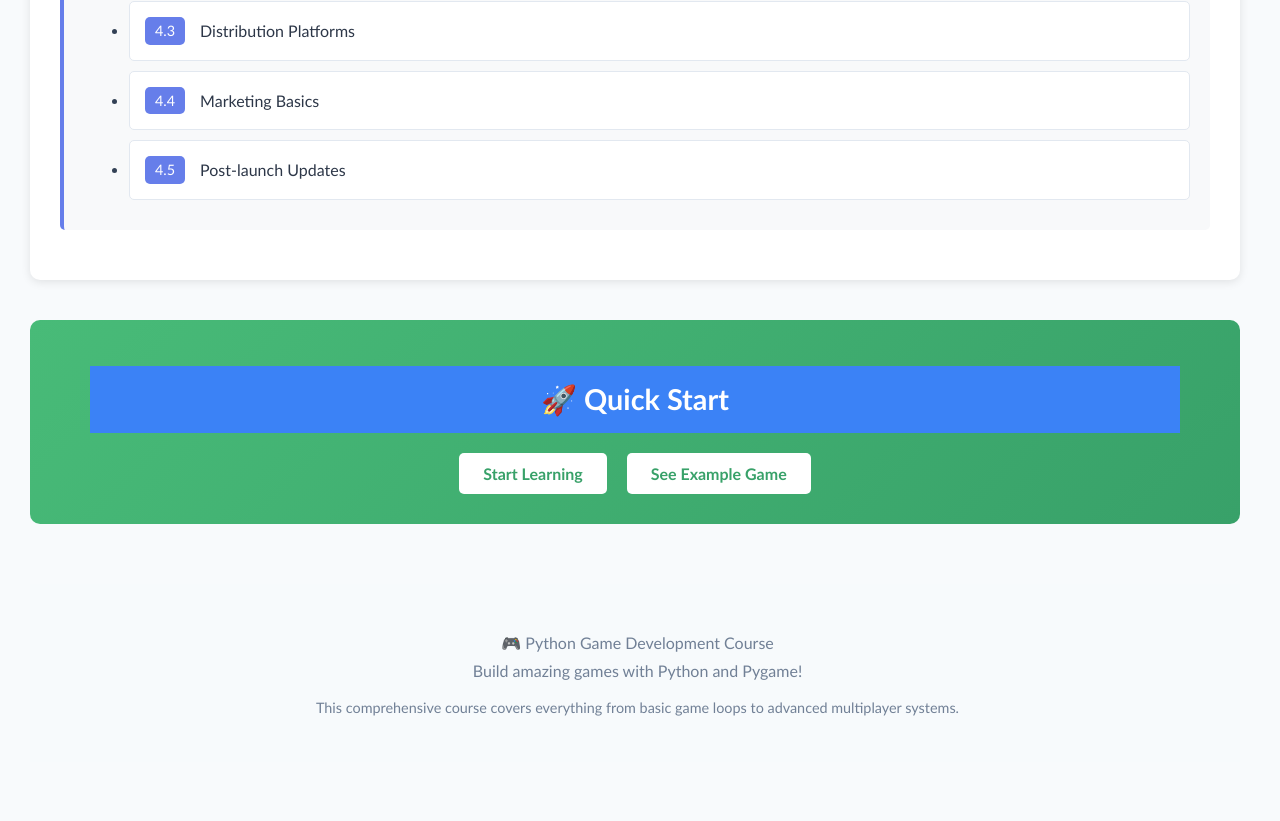
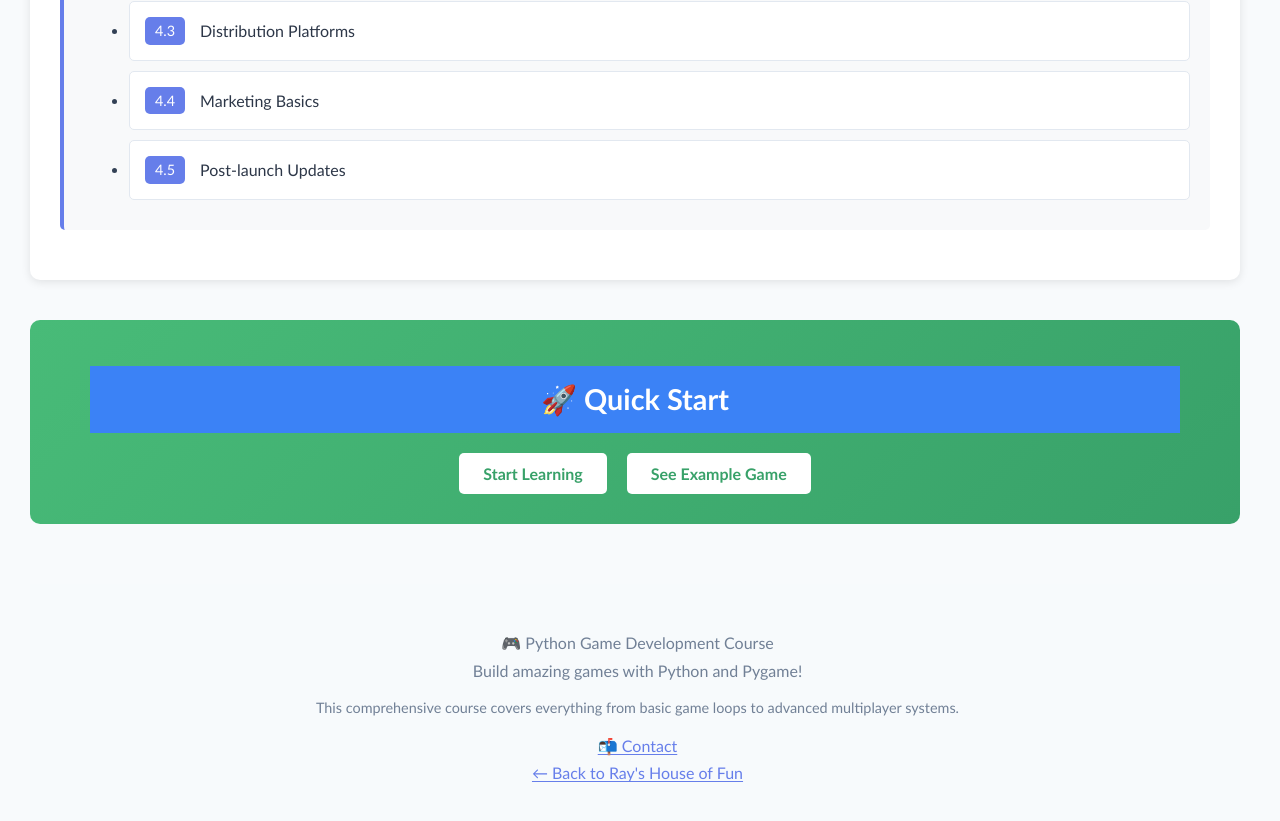
Before and after one commit to rmdelapaz/python_gamedev, a plain HTML site: page index.html in a window 1280 px wide. Shown: the part 6699-7520 px from the top of the page. Before the commit the page ends 7491 px from the top, so only its background shows below. Drawn offline with Linux system fonts and the light colour scheme.

Commit message:
home contacts

```diff
--- a/index.html
+++ b/index.html
@@ -698,6 +698,8 @@
         <p style="margin-top: 20px; font-size: 0.9em;">
             This comprehensive course covers everything from basic game loops to advanced multiplayer systems.
         </p>
+        <p style="margin-top: 20px;"><a href="https://rays-home.netlify.app/contact" style="color: #667eea;">📬 Contact</a></p>
+        <p style="margin-top: 10px;"><a href="https://rays-home.netlify.app/" style="color: #667eea;">← Back to Ray's House of Fun</a></p>
     </div>
 
     <script>
```
